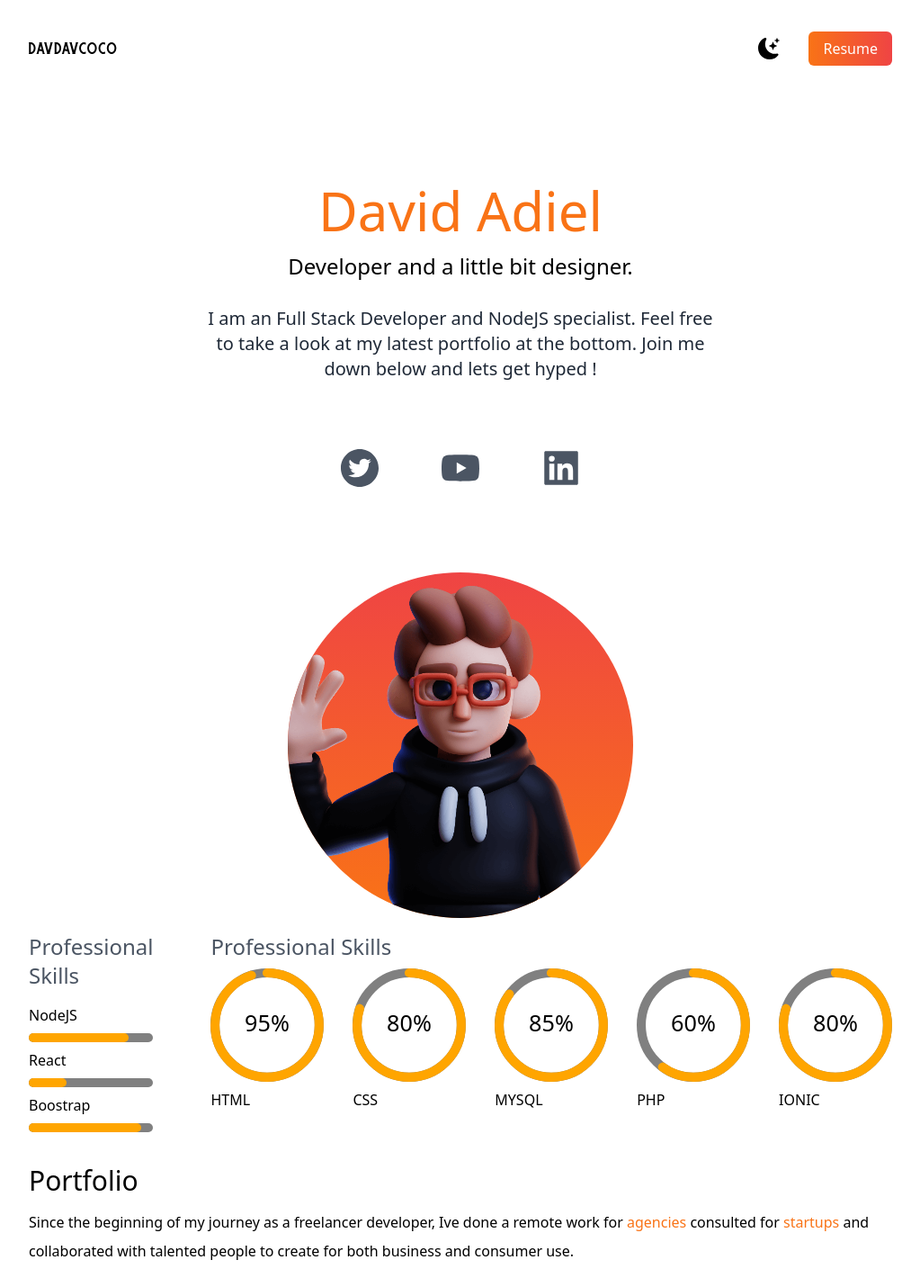
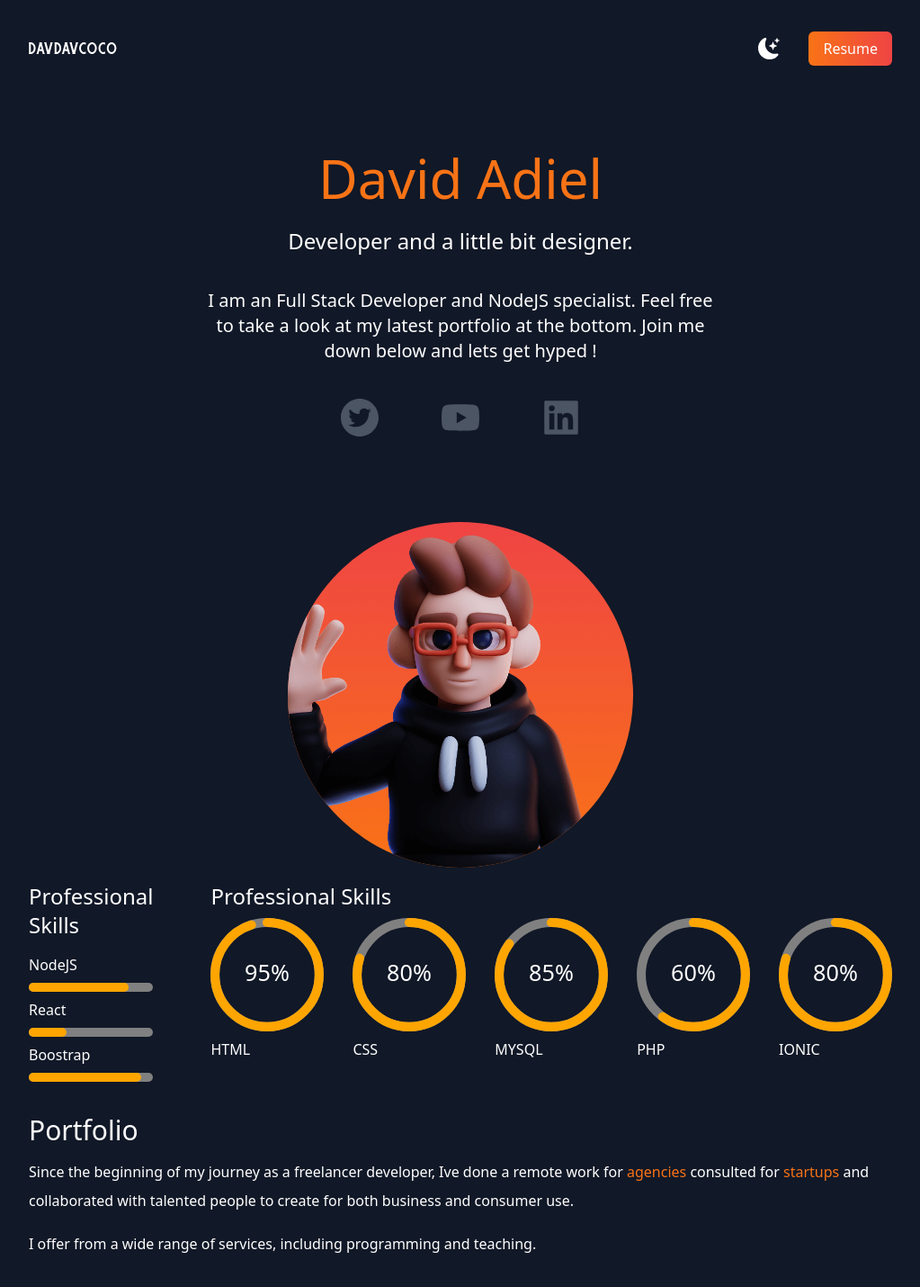
Before and after one commit to davdavcoco/react_portfolio, a Next.js app: page / in a window 1280 px wide. Shown: the top 1430 px of the page at 90% size, without its empty margins (128-1151 px from the left). Built offline with nearby package versions, Linux system fonts and the light colour scheme.

Commit message:
edit index

```diff
--- a/pages/index.js
+++ b/pages/index.js
@@ -21,13 +21,13 @@ import Progressbar from "../components/progress_bar";
 import { render } from "react-dom";
 import { CircularProgressbar, buildStyles } from "react-circular-progressbar";
 import "react-circular-progressbar/dist/styles.css";
-import {motion as m, useAnimation} from "framer-motion";
+import { motion as m, useAnimation } from "framer-motion";
 import { useInView } from "react-intersection-observer";
 
 const percentage = 66;
 
 export default function Home() {
-  const [darkMode, setDarkMode] = useState(false);
+  const [darkMode, setDarkMode] = useState(true);
   return (
     <div className={darkMode ? "dark" : ""}>
       <Head>
@@ -57,20 +57,24 @@ export default function Home() {
               </li>
             </ul>
           </nav>
-          <m.div className="text-center p-10" initial={{opacity: 0}} animate={{opacity: 1}} transition={{duration: 1, delay: 0.5}}>
-            <h2 className="text-5xl py-2 text-orange-500 font-medium md:text-6xl">
+          <div className="text-center p-1 overflow-hidden">
+            <m.h2 className="text-5xl py-2 text-orange-500 font-medium md:text-6xl" initial={{ y: '100%' }} animate={{ y: 0 }} transition={{ duration: 1, delay: 0.5 }}>
               David Adiel
-            </h2>
-            <h3 className="text-2xl py-2 dark:text-white">
+            </m.h2>
+          </div>
+          <div className="text-center p-1 overflow-hidden">
+            <m.h3 className="text-2xl py-2 dark:text-white" initial={{ y: '100%' }} animate={{ y: 0 }} transition={{ duration: 1, delay: 0.5 }}>
               Developer and a little bit designer.
-            </h3>
-            <p className="text-md py-5 leading-8 text-gray-800 md:text-xl max-w-xl mx-auto dark:text-white">
+            </m.h3>
+          </div>
+          <div className="text-center p-1 overflow-hidden">
+            <m.p className="text-md py-5 leading-8 text-gray-800 md:text-xl max-w-xl mx-auto dark:text-white" initial={{ y: '100%' }} animate={{ y: 0 }} transition={{ duration: 1, delay: 0.5 }}>
               I am an Full Stack Developer and NodeJS specialist. Feel free to
               take a look at my latest portfolio at the bottom. Join me down
               below and lets get hyped !
-            </p>
-          </m.div>
-          <m.div className="text-5xl flex justify-center gap-16 py-3 text-gray-600" initial={{x: "-100%" }} animate={{x: "0%"}} transition={{duration: 0.75, delay: 0.5}}>
+            </m.p>
+          </div>
+          <m.div className="text-5xl flex justify-center gap-16 py-3 text-gray-600" initial={{ x: "-100%" }} animate={{ x: "0%" }} transition={{ duration: 0.75, delay: 0.5 }}>
             <a href="https://twitter.com/davidadiel">
               <AiFillTwitterCircle />
             </a>
@@ -81,27 +85,37 @@ export default function Home() {
               <AiFillLinkedin />
             </a>
           </m.div>
-          <m.div className="relative mx-auto bg-gradient-to-b from-red-500 rounded-full w-72 h-72 mt-20 to-orange-500 overflow-hidden md:h-96 md:w-96"  initial={{opacity: 0}} animate={{opacity: 1}} transition={{duration: 1, delay: 0.5}}>
+          <m.div className="relative mx-auto bg-gradient-to-b from-red-500 rounded-full w-72 h-72 mt-20 to-orange-500 overflow-hidden md:h-96 md:w-96" initial={{ opacity: 0 }} animate={{ opacity: 1 }} transition={{ duration: 1, delay: 0.5 }}>
             <Image src={deved} layout="fill" objectFit="cover"
-                alt="character"/>
+              alt="character" />
           </m.div>
         </section>
         <section className="md:flex md:justify-content md:gap-16">
           <div className="py-2 dark:text-white">
-            <h2 className="text-3xl py-2 font-medium md:text-2xl text-gray-600 dark:text-white">
+            <div className="overflow-hidden">
+              <m.h2 className="text-3xl py-2 font-medium md:text-2xl text-gray-600 dark:text-white" initial={{ y: '100%' }} animate={{ y: 0 }} transition={{ duration: 1, delay: 0.5 }} >
                 Professional Skills
-            </h2>
-            <p className="py-2 pb-2 font-medium">NodeJS</p>
+              </m.h2>
+            </div>
+            <div className="overflow-hidden">
+              <m.p className="py-2 pb-2 font-medium" initial={{ x: '-100%' }} animate={{ x: 0 }} transition={{ duration: 1, delay: 0.5 }} >NodeJS</m.p>
               <Progressbar bgcolor="orange" progress="80" height={10} />
-            <p className="py-2 pb-2 font-medium">React</p>
+            </div>
+            <div className="overflow-hidden">
+              <m.p className="py-2 pb-2 font-medium" initial={{ x: '-100%' }} animate={{ x: 0 }} transition={{ duration: 1, delay: 0.5 }} >React</m.p>
               <Progressbar bgcolor="orange" progress="30" height={10} />
-            <p className="py-2 pb-2 font-medium">Boostrap</p>
+            </div>
+            <div className="overflow-hidden">
+              <m.p className="py-2 pb-2 font-medium" initial={{ x: '-100%' }} animate={{ x: 0 }} transition={{ duration: 1, delay: 0.5 }} >Boostrap</m.p>
               <Progressbar bgcolor="orange" progress="90" height={10} />
             </div>
+          </div>
           <div className="py-2">
-            <h2 className="text-3xl py-2 font-medium md:text-2xl text-gray-600 dark:text-white">
+            <div className="overflow-hidden">
+              <m.h2 className="text-3xl py-2 font-medium md:text-2xl text-gray-600 dark:text-white" initial={{ y: '100%' }} animate={{ y: 0 }} transition={{ duration: 1, delay: 0.5 }} >
                 Professional Skills
-            </h2>
+              </m.h2>
+            </div>
             <div className="md:flex md:justify-between flex md:gap-8 gap-2 dark:text-white">
               <div className="mb-10 w-1/6 h-1/6 ">
                 <CircularProgressbar
@@ -113,7 +127,9 @@ export default function Home() {
                     trailColor: "gray",
                   })}
                 />
-                <p className="py-2 pb-2 font-medium">HTML</p>
+                <div className="overflow-hidden">
+                  <m.p className="py-2 pb-2 font-medium" initial={{ y: '100%' }} animate={{ y: 0 }} transition={{ duration: 1, delay: 0.5 }} >HTML</m.p>
+                </div>
               </div>
               <div className="mb-10 w-1/6 h-1/6">
                 <CircularProgressbar
@@ -125,7 +141,9 @@ export default function Home() {
                     trailColor: "gray",
                   })}
                 />
-                <p className="py-2 pb-2 font-medium">CSS</p>
+                <div className="overflow-hidden">
+                  <m.p className="py-2 pb-2 font-medium" initial={{ y: '100%' }} animate={{ y: 0 }} transition={{ duration: 1, delay: 0.5 }} >CSS</m.p>
+                </div>
               </div>
               <div className="mb-10 w-1/6 h-1/6">
                 <CircularProgressbar
@@ -137,7 +155,9 @@ export default function Home() {
                     trailColor: "gray",
                   })}
                 />
-                <p className="py-2 pb-2 font-medium">MYSQL</p>
+                <div className="overflow-hidden">
+                  <m.p className="py-2 pb-2 font-medium" initial={{ y: '100%' }} animate={{ y: 0 }} transition={{ duration: 1, delay: 0.5 }} >MYSQL</m.p>
+                </div>
               </div>
               <div className="mb-10 w-1/6 h-1/6">
                 <CircularProgressbar
@@ -149,7 +169,9 @@ export default function Home() {
                     trailColor: "gray",
                   })}
                 />
-                <p className="py-2 pb-2 font-medium">PHP</p>
+                <div className="overflow-hidden">
+                  <m.p className="py-2 pb-2 font-medium" initial={{ y: '100%' }} animate={{ y: 0 }} transition={{ duration: 1, delay: 0.5 }} >PHP</m.p>
+                </div>
               </div>
               <div className="mb-10 w-1/6 h-1/6">
                 <CircularProgressbar
@@ -161,26 +183,34 @@ export default function Home() {
                     trailColor: "gray",
                   })}
                 />
-                <p className="py-2 pb-2 font-medium">IONIC</p>
+                <div className="overflow-hidden">
+                  <m.p className="py-2 pb-2 font-medium" initial={{ y: '100%' }} animate={{ y: 0 }} transition={{ duration: 1, delay: 0.5 }} >IONIC</m.p>
+                </div>
               </div>
             </div>
           </div>
         </section>
         <section>
           <div className="dark:text-white">
-            <h3 className="text-3xl py-1">Portfolio</h3>
-            <p className="text-md py-2 leading-8 text-gray-80">
+            <div className="overflow-hidden">
+              <m.h3 className="text-3xl py-1" initial={{ y: '100%' }} animate={{ y: 0 }} transition={{ duration: 1, delay: 0.5 }} >Portfolio</m.h3>
+            </div>
+            <div className="overflow-hidden">
+              <m.p className="text-md py-2 leading-8 text-gray-80" initial={{ y: '100%' }} animate={{ y: 0 }} transition={{ duration: 1, delay: 0.5 }} >
                 Since the beginning of my journey as a freelancer developer, Ive
                 done a remote work for
                 <span className="text-orange-500"> agencies </span>
                 consulted for <span className="text-orange-500">startups </span>
                 and collaborated with talented people to create for both business
                 and consumer use.
-            </p>
-            <p className="text-md py-2 leading-8 text-gray-800 dark:text-white">
+              </m.p>
+            </div>
+            <div className="overflow-hidden">
+              <m.p className="text-md py-2 leading-8 text-gray-800 dark:text-white" initial={{ y: '100%' }} animate={{ y: 0 }} transition={{ duration: 1, delay: 0.5 }} >
                 I offer from a wide range of services, including programming and
                 teaching.
-            </p>
+              </m.p>
+            </div>
           </div>
           <div className="flex flex-col gap-10 py-10 lg:flex-row lg:flex-wrap">
             <div className="basis-1/3 flex-1">
```
Lines whose indentation alone changed are shown as unchanged.
